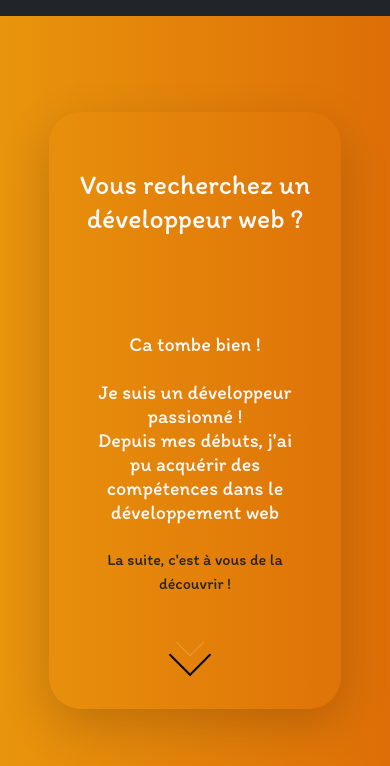
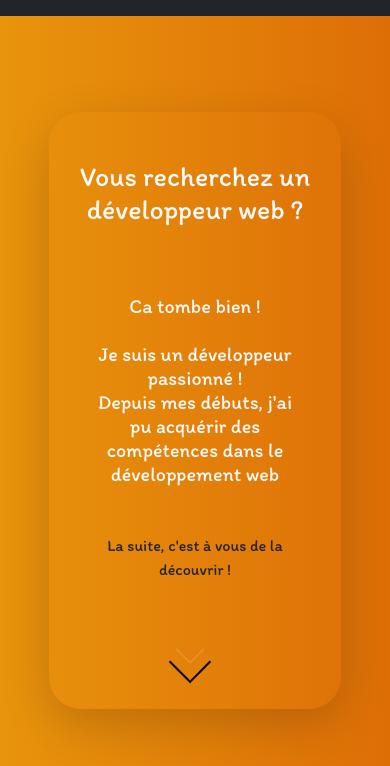
Before and after one commit to FlorianGasparine/portfolio, a website: page index.html in a window 390 px wide. Shown: the part 78-844 px from the top of the page. Drawn offline with nearby package versions, Linux system fonts and the light colour scheme.

Commit message:
proportionPresentationResponsive

```diff
--- a/index.html
+++ b/index.html
@@ -92,13 +92,13 @@
       <div class="background--custom pt-5 p-0 vh-100 h-25">
         <div class="container h-75 w-75 mt-5">
           <div class="row h-100 shadow-lg position-relative rounded-5">
-            <div class="col-12 my-auto">
-              <h1 class="text-light text-center pt-4">
+            <div class="col-12 mt-5">
+              <h1 class="text-light text-center">
                 Vous recherchez un développeur web ?
               </h1>
             </div>
-            <div class="col-12 my-auto w-75 mx-auto">
-              <p class="text-light text-center mt-4 h5">
+            <div class="col-12 my-lg-auto w-75 mx-auto">
+              <p class="text-light text-center mt-1 h5">
                 <span class="d-block">Ca tombe bien !</span>
                 <br />
                 Je suis un développeur passionné ! <br />
@@ -106,9 +106,11 @@
                 développement web
                 <br />
               </p>
-              <p class="text-center mt-4 mt-lg-6">
-                La suite, c'est à vous de la découvrir !
-              </p>
+              <div class="mt-lg-7">
+                <p class="text-center mt-5">
+                  La suite, c'est à vous de la découvrir !
+                </p>
+              </div>
             </div>
             <div class="col-12 position-relative">
               <a
```
